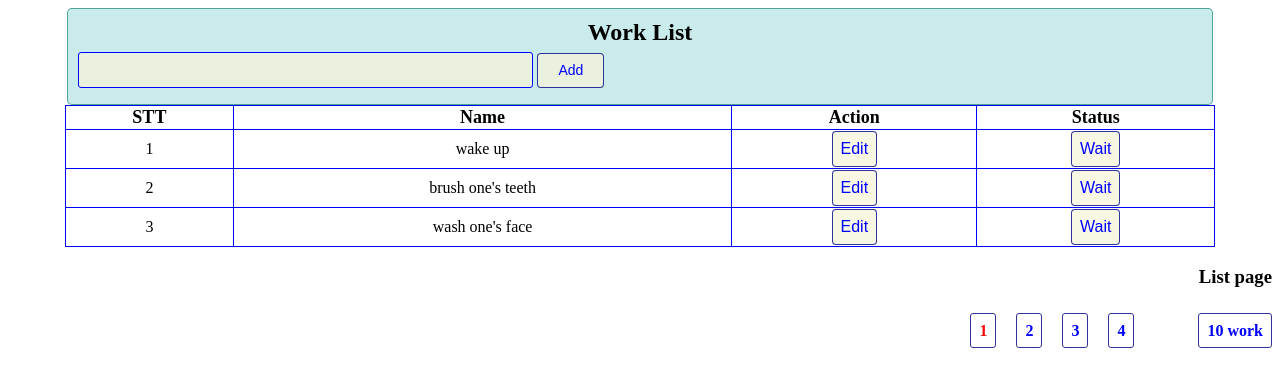
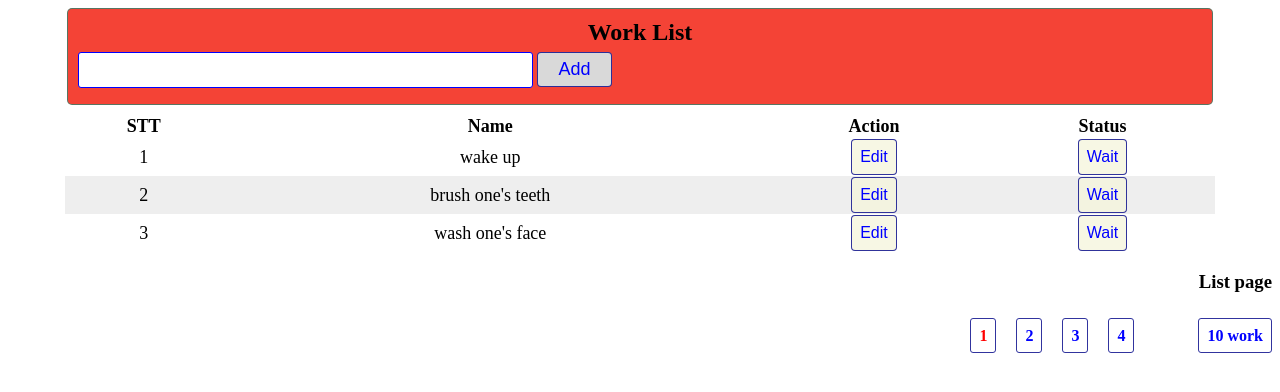
Before and after one commit to Khuongdev94/todo-list, a plain HTML site: page index.html in a window 1280 px wide. Drawn offline with Linux system fonts and the light colour scheme.

Commit message:
add property for table

```diff
--- a/main.css
+++ b/main.css
@@ -9,16 +9,12 @@ h2 {
 
     .panel-body {
       width: 89%;
-      background-color: rgba(77, 188, 188, 0.3);
+      background-color: #F44336;
       padding: 10px;
       border: 1px rgba(23, 138, 117, 0.7) solid;
       border-radius: 5px;
       margin: 0 auto;
     }
-
-    /* .panel-body label {
-      font-weight: bold;
-    } */
 
     form {
       display: block;
@@ -46,34 +42,27 @@ h2 {
       font-size: 16px;
       border-radius: 3px;
       border: 1px blue solid;
-      background-color: rgba(245, 245, 220, 0.764);
+      background-color: #fff;
     }
 
     .table {
       width: 91%;
-      margin: 0 auto;
+      margin: 10px auto;
     }
 
     table, th, td{
-      border: 1px solid blue;
       text-align: center;
-      margin: 0 auto;
+      font-size: 18px;
     }
 
     table{
         border-collapse: collapse;
     }
-    th {
-      font-size: 18px;
-    }
-
-    #menu ul {
-      margin-top: 20px;
-    }
 
     ul {
       display: inline-block;
     }
+
     li {
       list-style: none;
       display: inline;
@@ -86,9 +75,12 @@ h2 {
       font-weight: bold;
     }
 
-    li:hover {
-      font-weight: bolder;
-      background-color: rgba(237, 237, 243, 0.841);
+    tr:hover {
+      background-color: #eee;
+      border: 1px blue solid;
+    }
+    tr:nth-child(even) {
+        background-color: #eee;
     }
     #totalitem {
       cursor: none;
@@ -110,19 +102,26 @@ h2 {
       box-shadow: 0 0 3px 2px rgba(0, 255, 149, 0.609);
       background-color: rgba(245, 245, 220, 0.2);
     }
+
     .btn-search {
       padding: 2px 20px;
       height: 35px;
       box-sizing: border-box;
-      background-color: rgba(245, 245, 220, 0.764);
+      background-color: #D9D9D9;
       text-align: center;
       color: blue;
-      font-size: 14px;
+      font-size: 18px;
       border: 1px rgba(10, 14, 140, 0.841) solid;
       border-radius: 4px;
 
     }
+
     #listNumberPage {
       margin-right: 20px auto;
       text-align: right;
     }
+
+    .complete{
+        background-color: #D9D9D9;
+        border: none;
+    }
```
